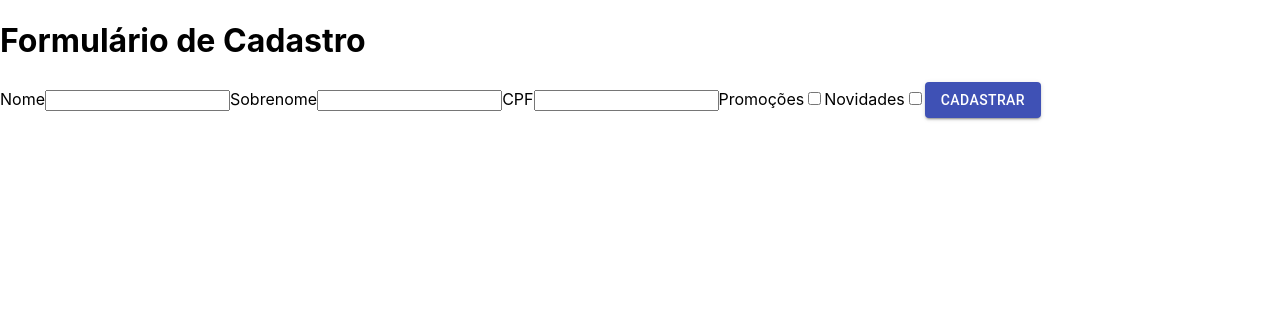
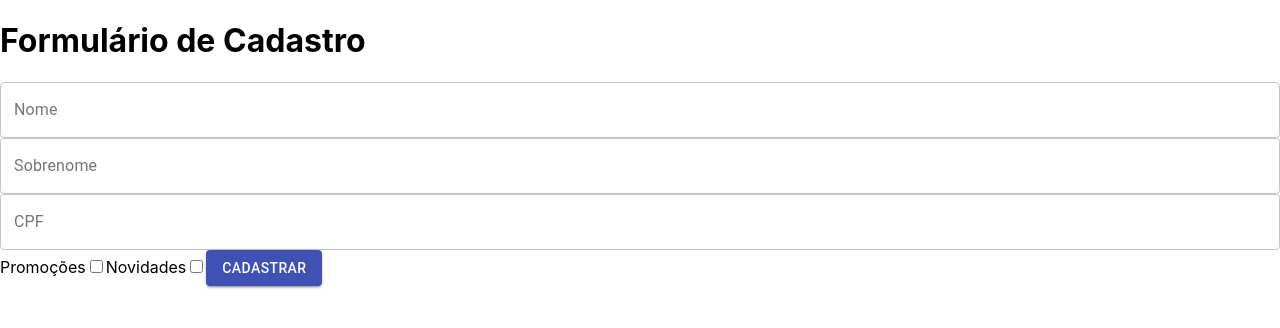
Before and after one commit to lazaroconceicao/formulario-simples, a React (Create React App) app: page / in a window 1280 px wide. Shown: the top 328 px of the page. Built offline with nearby package versions, Linux system fonts and the light colour scheme.

Commit message:
Adjust textField form

```diff
--- a/src/components/FomularioCadstro/FormularioCadstro.jsx
+++ b/src/components/FomularioCadstro/FormularioCadstro.jsx
@@ -1,17 +1,13 @@
 import React from "react";
-import { Button } from "@material-ui/core";
+import Button from "@material-ui/core/Button";
+import TextField from "@material-ui/core/TextField";
 
 function FormularioCadstro() {
   return (
     <form>
-      <label>Nome</label>
-      <input type="text" />
-
-      <label>Sobrenome</label>
-      <input type="text" />
-
-      <label>CPF</label>
-      <input type="text" />
+      <TextField id="nome" label="Nome" variant="outlined" fullWidth/>
+      <TextField id="sobrenome" label="Sobrenome" variant="outlined" fullWidth/>
+      <TextField id="CPF" label="CPF" variant="outlined" fullWidth/>
 
       <label>Promoções</label>
       <input type="checkbox" />
```
